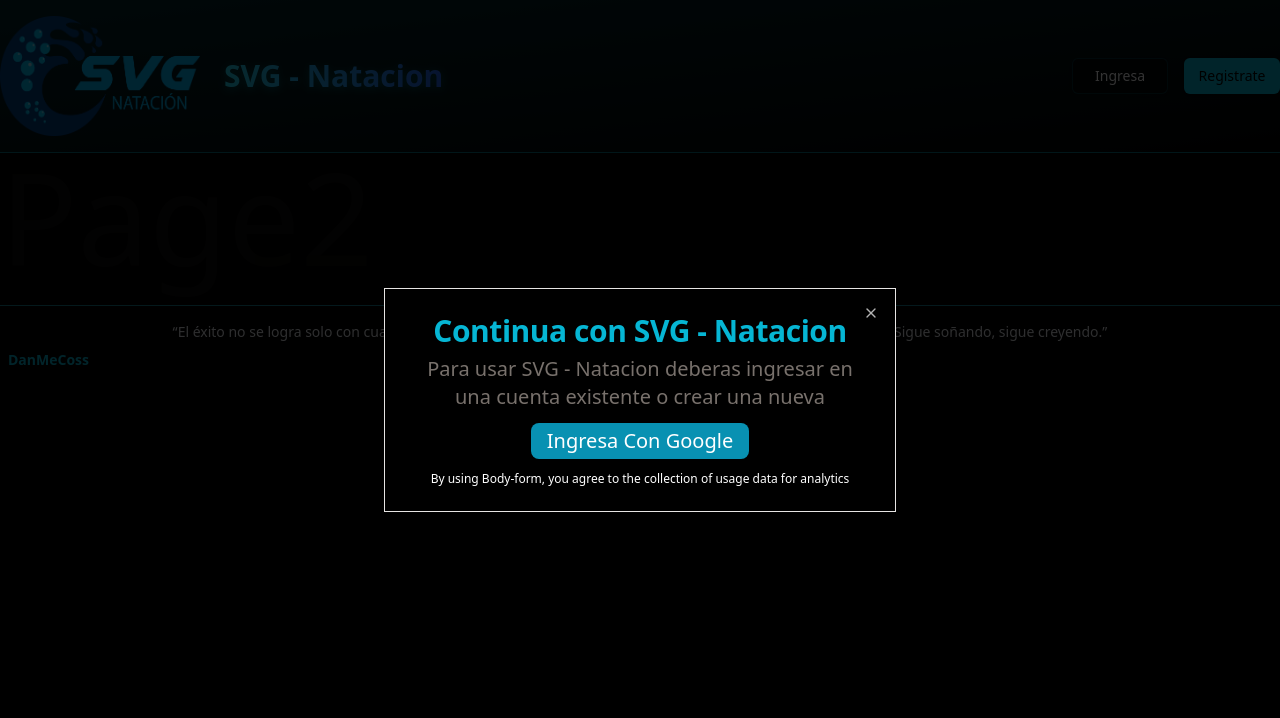
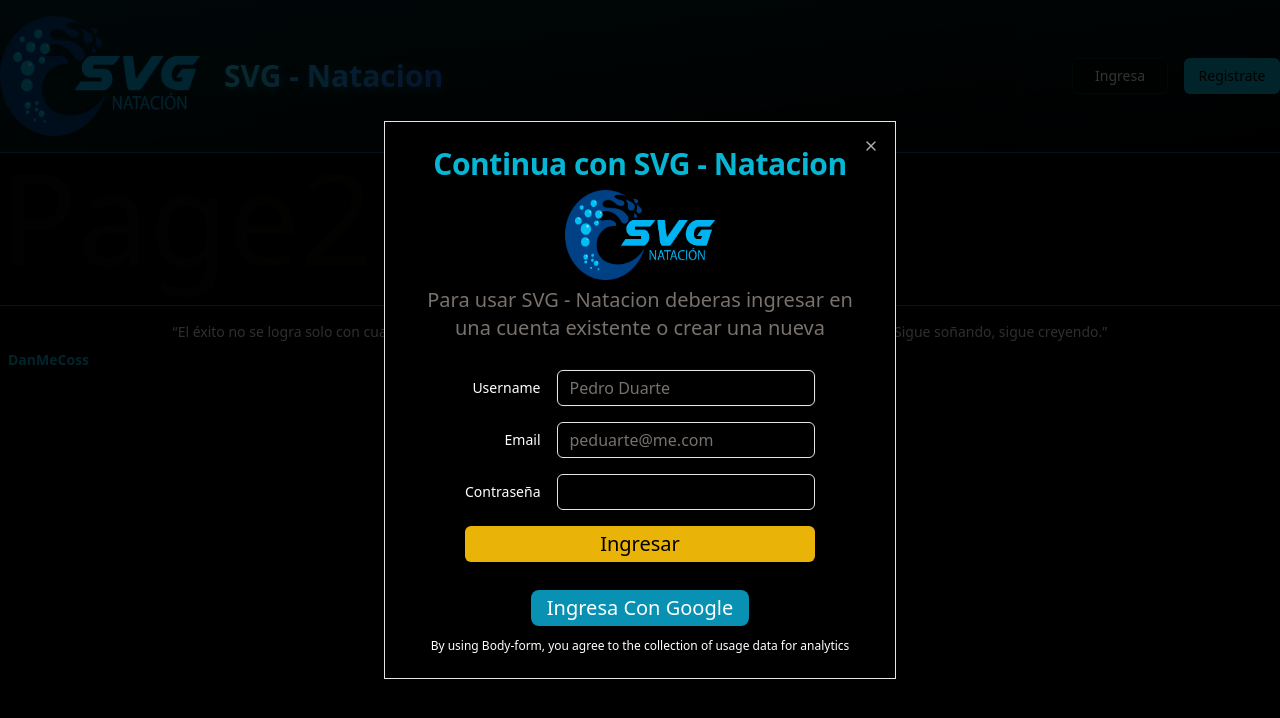
Before and after one commit to kiskee/SVG-Natacion, a React (Vite) app: page /page2 in a window 1280 px wide. Both pictures are taken after a click on the button "Ingresa". Shown: the top 718 px of the page. Built offline with nearby package versions, Linux system fonts and the light colour scheme.

Commit message:
[DEV] - adding iu for singIn form

```diff
--- a/src/components/SingInDialog.jsx
+++ b/src/components/SingInDialog.jsx
@@ -6,28 +6,64 @@ import {
   DialogDescription,
   DialogHeader,
   DialogTitle,
+  DialogFooter,
 } from "@/components/ui/dialog";
 import { Button } from "@/components/ui/button";
+import { Input } from "@/components/ui/input";
+import { Label } from "@/components/ui/label";
+import logo from "../assets/final.png";
 
 export default function SingInDialog({ openDialog, closeDialog }) {
   const { userDetail, setUserDetail } = useContext(UserDetailContext);
   // body
   return (
-
     <>
-    <Dialog open={openDialog} onOpenChange={closeDialog} className="bg-white ">
+      <Dialog
+        open={openDialog}
+        onOpenChange={closeDialog}
+        className="bg-white "
+      >
         <DialogContent className="bg-black text-white flex flex-col items-center justify-center gap-3">
           <DialogHeader>
-          <DialogTitle>
+            <DialogTitle className="flex flex-col items-center">
               <p className="font-bold text-3xl text-center text-cyan-500">
                 Continua con SVG - Natacion
               </p>{" "}
+              <img
+                src={logo}
+                alt="EthLand Logo"
+                style={{ height: 90, width: 150 }}
+                className="relative z-10 mt-2"
+              />
             </DialogTitle>
             <DialogDescription className="mt-2 text-center text-xl">
-            Para usar SVG - Natacion deberas ingresar en una cuenta existente o
-            crear una nueva
+              Para usar SVG - Natacion deberas ingresar en una cuenta existente
+              o crear una nueva
             </DialogDescription>
           </DialogHeader>
+          <div className="grid gap-4 py-4">
+            <div className="grid grid-cols-4 items-center gap-4">
+              <Label htmlFor="name" className="text-right">
+              Username
+              </Label>
+              <Input id="name" className="col-span-3" placeHolder="Pedro Duarte"/>
+            </div>
+            <div className="grid grid-cols-4 items-center gap-4">
+              <Label htmlFor="username" className="text-right">
+                Email
+              </Label>
+              <Input id="username" type="email" className="col-span-3" placeHolder="peduarte@me.com"/>
+            </div>
+            <div className="grid grid-cols-4 items-center gap-4">
+              <Label htmlFor="username" className="text-right">
+                Contraseña
+              </Label>
+              <Input id="username" type="password" className="col-span-3" placeHolder=""/>
+            </div>
+            <DialogFooter>
+              <Button type="submit" className="bg-yellow-500 text-black text-xl">Ingresar</Button>
+            </DialogFooter>
+          </div>
           <Button
             className="bg-cyan-600 text-white text-xl rounded-lg"
             // onClick={googleLogin}
--- /dev/null
+++ b/src/components/ui/input.jsx
@@ -0,0 +1,19 @@
+import * as React from "react"
+
+import { cn } from "@/lib/utils"
+
+const Input = React.forwardRef(({ className, type, ...props }, ref) => {
+  return (
+    (<input
+      type={type}
+      className={cn(
+        "flex h-9 w-full rounded-md border border-input bg-transparent px-3 py-1 text-base shadow-sm transition-colors file:border-0 file:bg-transparent file:text-sm file:font-medium file:text-foreground placeholder:text-muted-foreground focus-visible:outline-none focus-visible:ring-1 focus-visible:ring-ring disabled:cursor-not-allowed disabled:opacity-50 md:text-sm",
+        className
+      )}
+      ref={ref}
+      {...props} />)
+  );
+})
+Input.displayName = "Input"
+
+export { Input }
```
Lines whose indentation alone changed are shown as unchanged.
